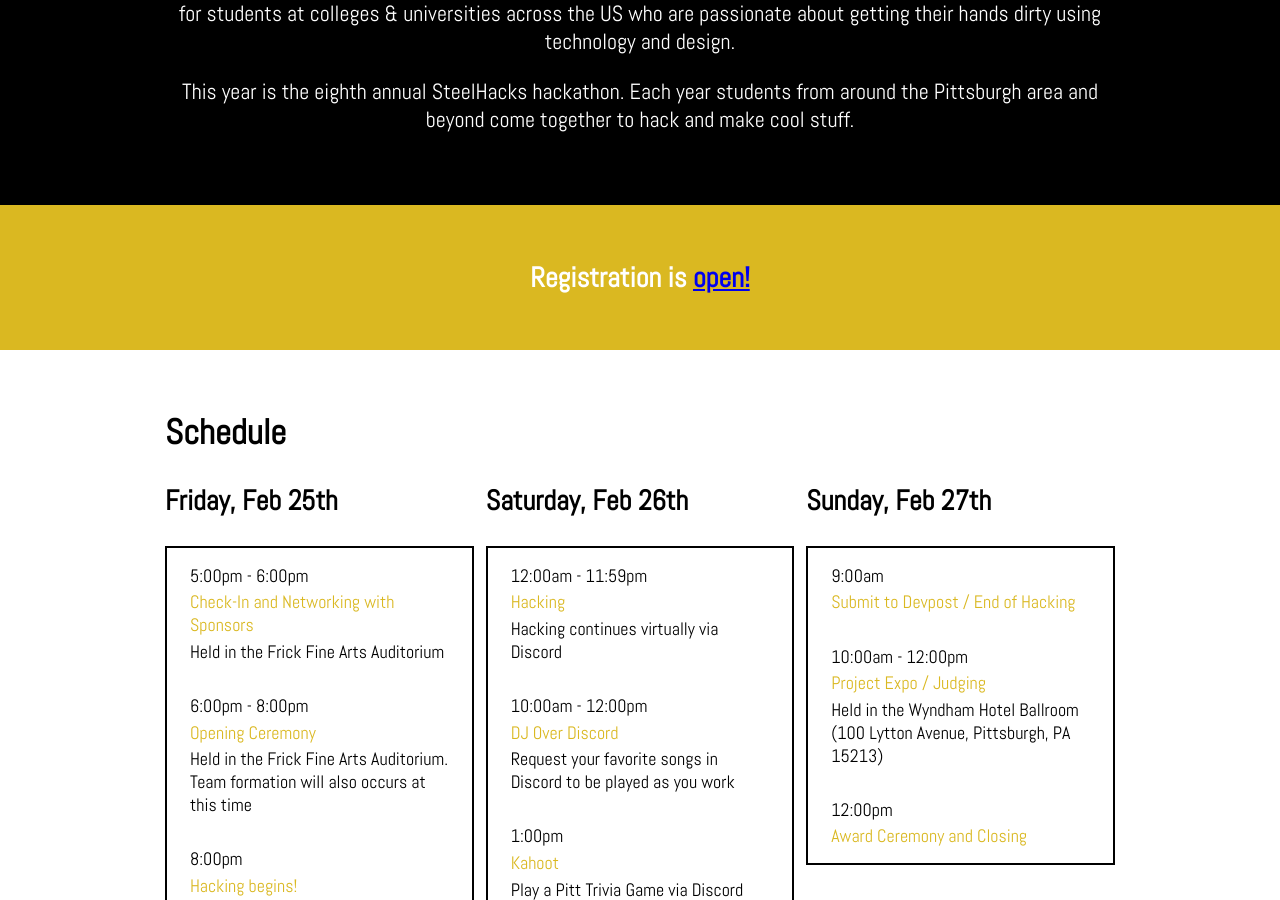
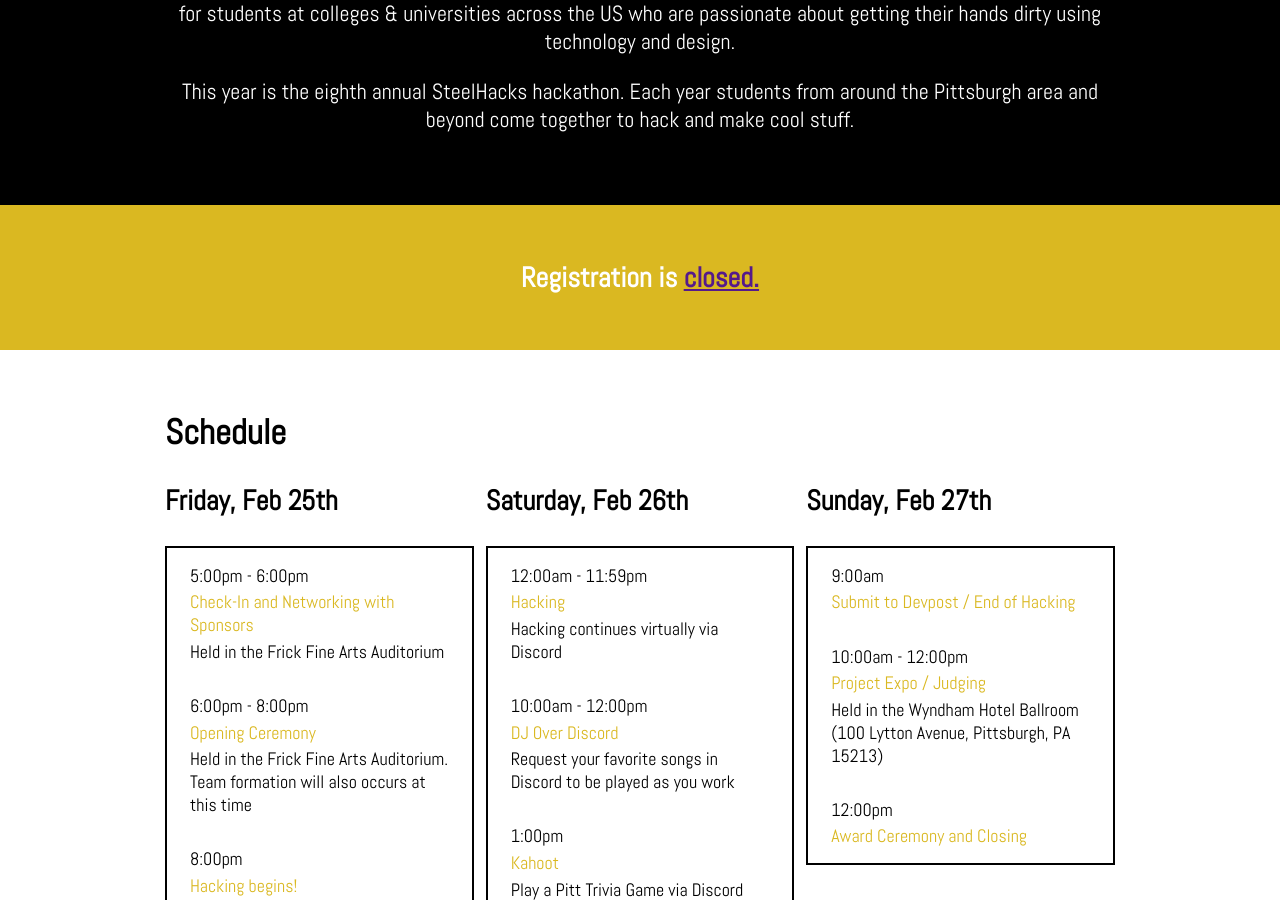
Before and after one commit to SteelHeads/steelhacks.com, a Jekyll site: the page built from index.html, in a window 1280 px wide and 900 px high, scrolled down 637 px. Built offline with Jekyll 4.4.1, drawn with Linux system fonts in a browser that asks for light colours.

Commit message:
removed registration link

```diff
--- a/index.html
+++ b/index.html
@@ -48,7 +48,7 @@
   </div>
 </header>
 <div id='signup-form' class='slice'>
-  <h3>Registration is <a href="https://pitt.co1.qualtrics.com/jfe/form/SV_9KANMr4o4qHzl1I">open!</a></h3>
+  <h3>Registration is <a href="">closed.</a></h3> <!--Don't forget your registration link-->
 </div>
 <div id='schedule' class='slice slice--big'>
   <div class='container'>
```
